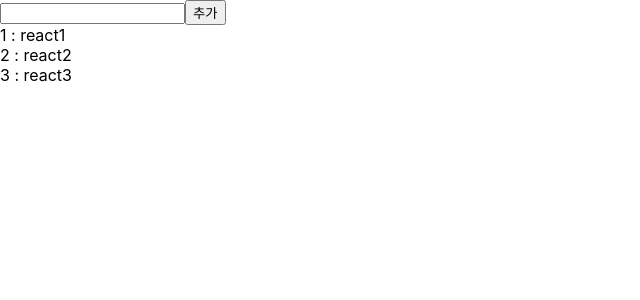
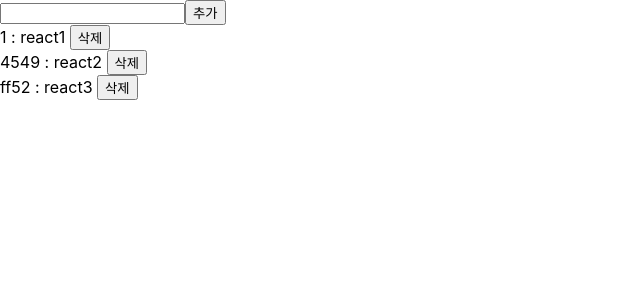
Before and after one commit to jihyun-N/crud, a React (Create React App) app: page / in a window 1280 px wide. Shown: the top 300 px of the page, without its empty margins (0-640 px from the left). Built offline with nearby package versions, Linux system fonts and the light colour scheme; data requests are answered from the project's data file.

Commit message:
axios-delete

```diff
--- a/db.json
+++ b/db.json
@@ -5,11 +5,11 @@
       "title": "react1"
     },
     {
-      "id": "2",
+      "id": "4549",
       "title": "react2"
     },
     {
-      "id": "3",
+      "id": "ff52",
       "title": "react3"
     }
   ]
--- a/src/App.jsx
+++ b/src/App.jsx
@@ -7,6 +7,7 @@ const App = () => {
     title: "",
   });
 
+  //조회 함수
   const fetchTodos = async () => {
     const { data } = await axios.get("http://localhost:4001/todos");
     // yarn json-server --watch db.json --port 4001
@@ -14,10 +15,21 @@ const App = () => {
     setTodos(data);
   };
 
+  // 추가 함수
   const onSubmitHandler = async () => {
     await axios.post("http://localhost:4001/todos", inputValue);
 
     setTodos([...todos, inputValue]);
+  };
+
+  // 삭제 함수
+  const onClickDeleteButtonHandler = async (Id) => {
+    await axios.delete(`http://localhost:4001/todos/${Id}`);
+    setTodos(
+      todos.filter((item) => {
+        return item.id !== todos.id;
+      })
+    );
   };
 
   useEffect(() => {
@@ -54,6 +66,10 @@ const App = () => {
         return (
           <div key={item.id}>
             {item.id} : {item.title}
+            &nbsp;
+            <button onClick={() => onClickDeleteButtonHandler(item.id)}>
+              삭제
+            </button>
           </div>
         );
       })}
```
